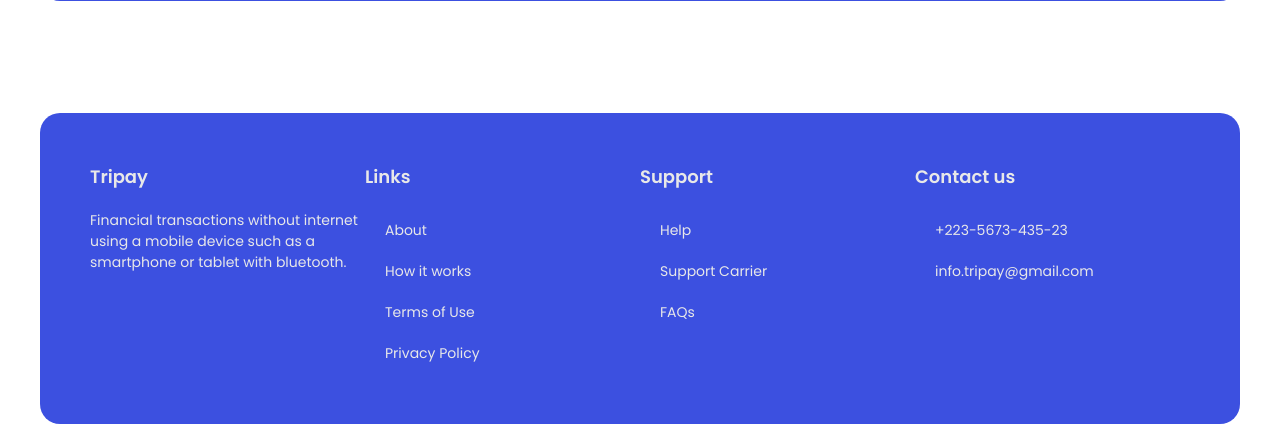
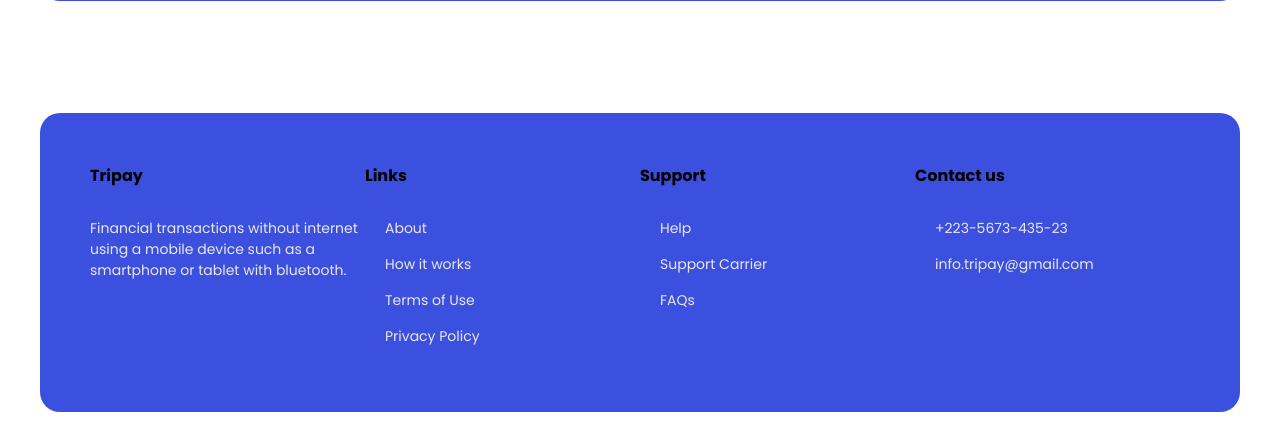
Before and after one commit to kwameaj67/tripay, a PHP site: page / in a window 1280 px wide. Shown: the part 4834-5278 px from the top of the page. After the commit the page ends 5246 px from the top, so only its background shows below. Run offline with PHP 8.4, Linux system fonts and the light colour scheme; some libraries are stand-ins or nearby versions.

Commit message:
change styles

```diff
--- a/style.css
+++ b/style.css
@@ -388,27 +388,34 @@ transition: 0.1s ease-in all;
     display: grid;
     grid-template-columns: repeat(4,1fr);
 }
-.footer-item h4{
+.footer-item {
+
+}
+.footer-item h6{
     color: #E8E8E8;
     font-size: 18px;
     font-weight: 600;
-}
-.footer-item p,ul{
-    margin-top: 20px;
-    list-style: none;
 }
 .footer-item p{
     color: #E8E8E8;
     font-size: 14px;
     font-weight: 400;
     line-height: 21px;
+    margin-top: 30px;
+}
+.footer-item ul{
+    display: flex;
+    flex-direction: column;
+    justify-content: start;
+    align-self: flex-start;
+    list-style: none;
+    margin-top: 30px;
 }
 .footer-item ul li{
-    padding:10px 0px;
+    margin-bottom: 15px;
     display: flex;
     justify-content: start;
     align-items: flex-start;
-    margin: 0;
 }
 .footer-item ul li a{
     color: #E8E8E8;
@@ -419,7 +426,7 @@ transition: 0.1s ease-in all;
 .footer-item ul li a:hover{
     color: #141E6C;
     transition: 0.3s ease-in all;
-    padding-right: 2px;
+    /* padding-right: 2px; */
 }
 @media screen and (max-width:958px){
     .footer-container{
```
